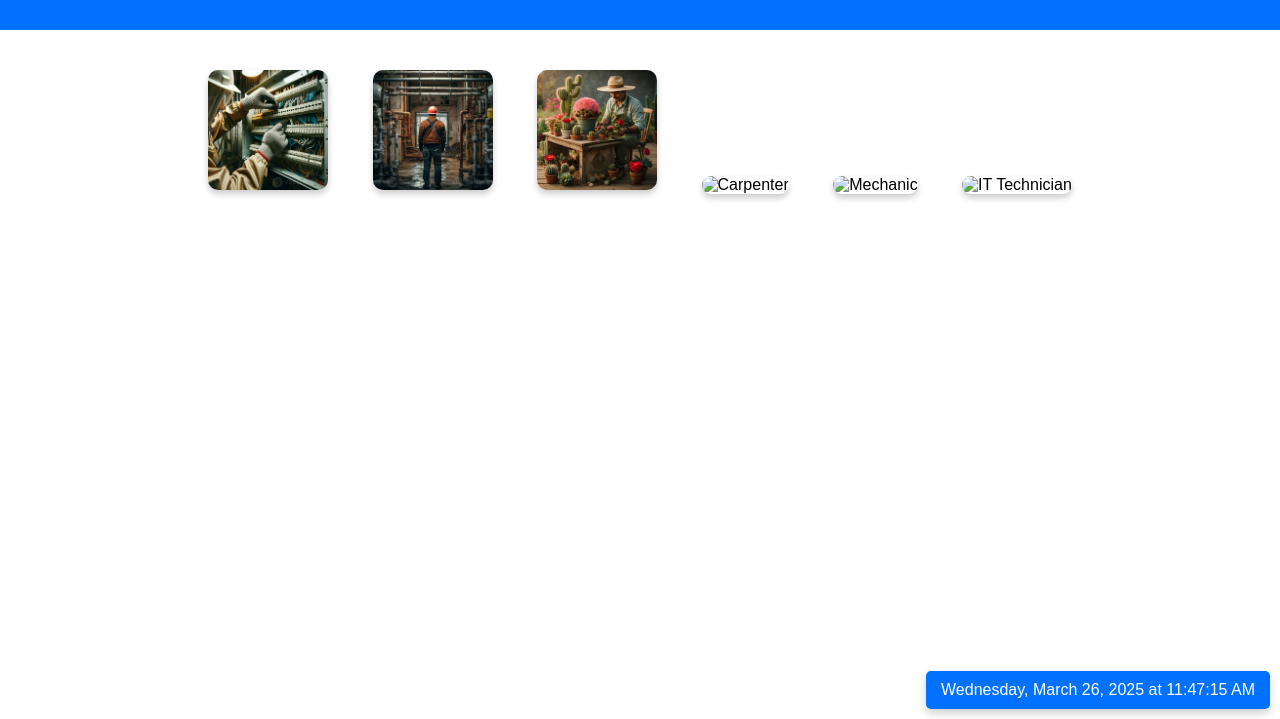
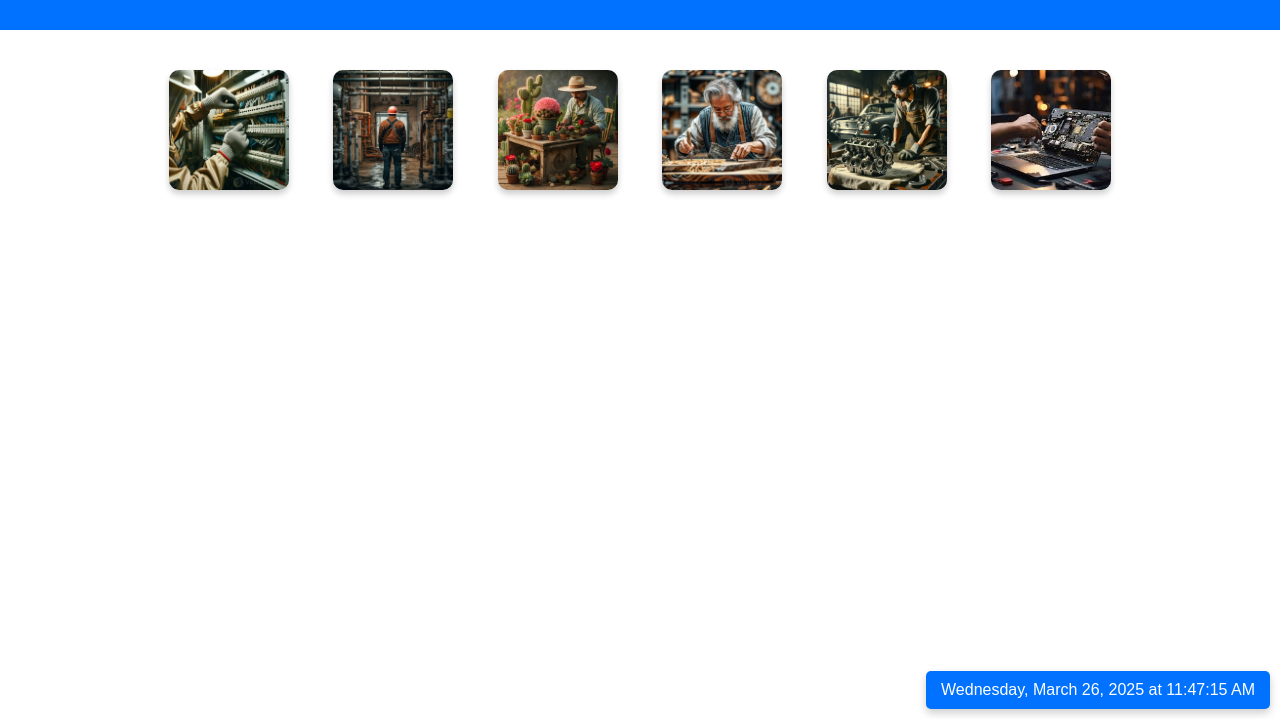
Before and after one commit to manusingh2290/HomeServer, a plain HTML site: page dashboard.html in a window 1280 px wide. Shown: the part 81-800 px from the top of the page. Drawn offline with Linux system fonts and the light colour scheme.

Commit message:
Update dashboard.html

```diff
--- a/dashboard.html
+++ b/dashboard.html
@@ -44,13 +44,13 @@
                 <img src="gardener.jpg" alt="Gardener">
             </li>
             <li onclick="selectService('Carpenter')">
-                <img src="your_path/carpenter.jpg" alt="Carpenter">
+                <img src="carpenter.jpeg" alt="Carpenter">
             </li>
             <li onclick="selectService('Mechanic')">
-                <img src="your_path/mechanic.jpg" alt="Mechanic">
+                <img src="mechanic.avif" alt="Mechanic">
             </li>
             <li onclick="selectService('IT Technician')">
-                <img src="your_path/it_technician.jpg" alt="IT Technician">
+                <img src="it technician.jpeg" alt="IT Technician">
             </li>
         </ul>
     </section>
```
